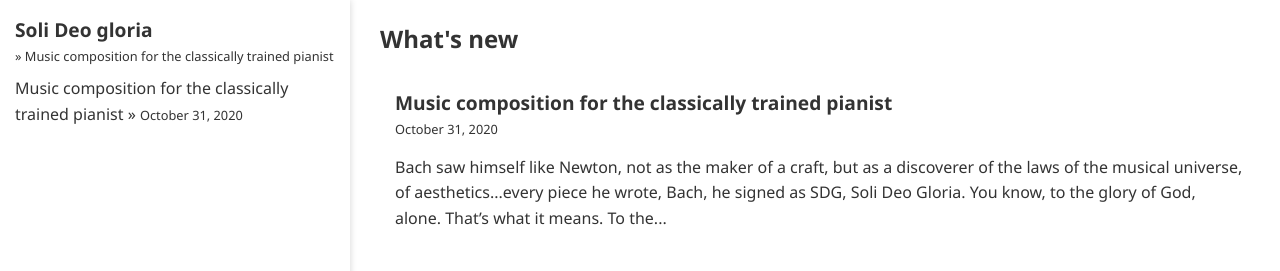
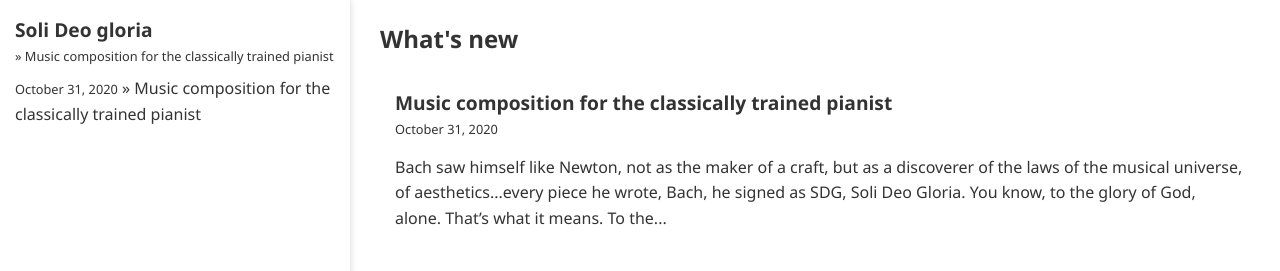
Before and after one commit to ansyblenetwork/sdg, a Jekyll site: the page built from index.html, in a window 1280 px wide. Shown: the top 271 px of the page. Built offline with Jekyll 4.4.1, drawn with Linux system fonts in a browser that asks for light colours.

Commit message:
Update page.html

```diff
--- a/_layouts/page.html
+++ b/_layouts/page.html
@@ -19,7 +19,7 @@
 			<div style="margin-bottom:10px" class="date-format" style="padding-bottom:15px">&raquo;&nbsp;Music composition for the classically trained pianist</div>
 			<ul>
 				{% for post in site.posts %}
-					<li><a href="{{ post.url | relative_url }}">{{ post.title }}</a> &raquo;&nbsp;<span class="date-format">{{ post.date | date: "%B %-d, %Y" }}</span></li>
+					<li><span class="date-format">{{ post.date | date: "%B %-d, %Y" }}</span> &raquo;&nbsp;<a href="{{ post.url | relative_url }}">{{ post.title }}</a></li>
 				{% endfor %}
 			</ul>
 
```
